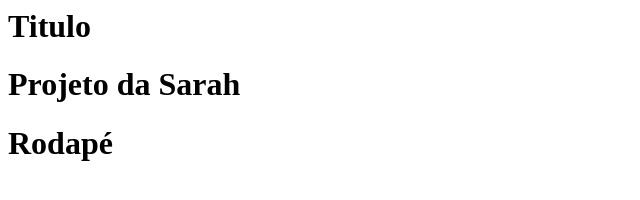
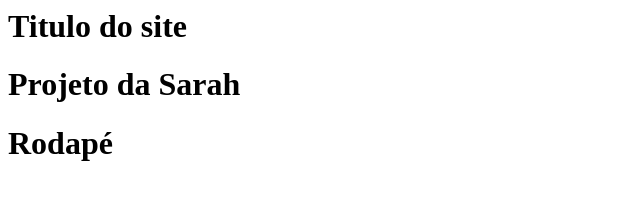
Before and after one commit to sarahluiz/curso-git, a plain HTML site: page index.html in a window 1280 px wide. Shown: the whole page, without its empty margins (0-640 px from the left). Drawn offline with Linux system fonts and the light colour scheme.

Commit message:
mudando o titulo

```diff
--- a/index.html
+++ b/index.html
@@ -1,6 +1,6 @@
 <html>
     <head>
-        <h1>Titulo</h1>
+        <h1>Titulo do site</h1>
     </head>
     <body>
         <h1>Projeto da Sarah</h1>
```
